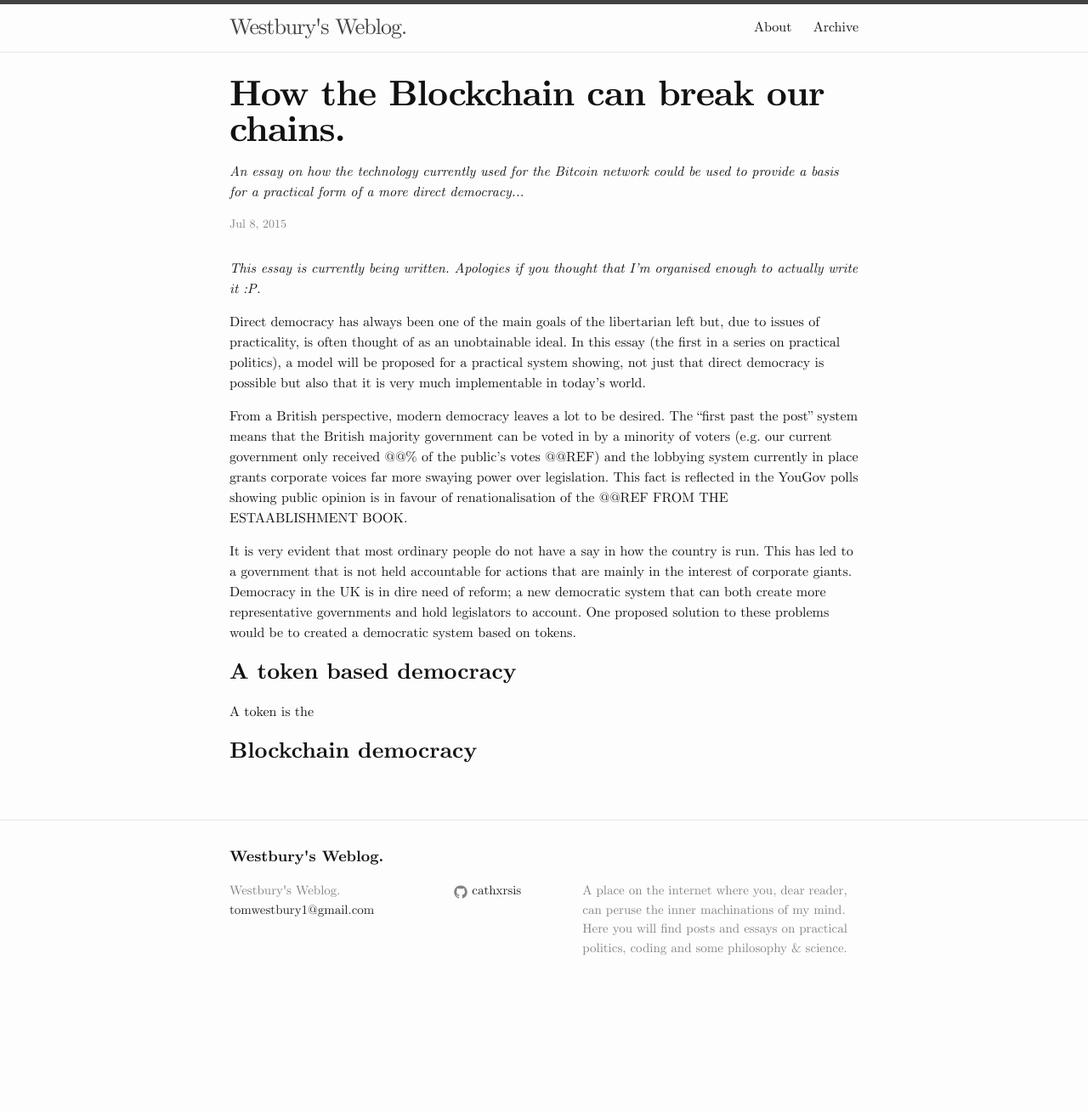
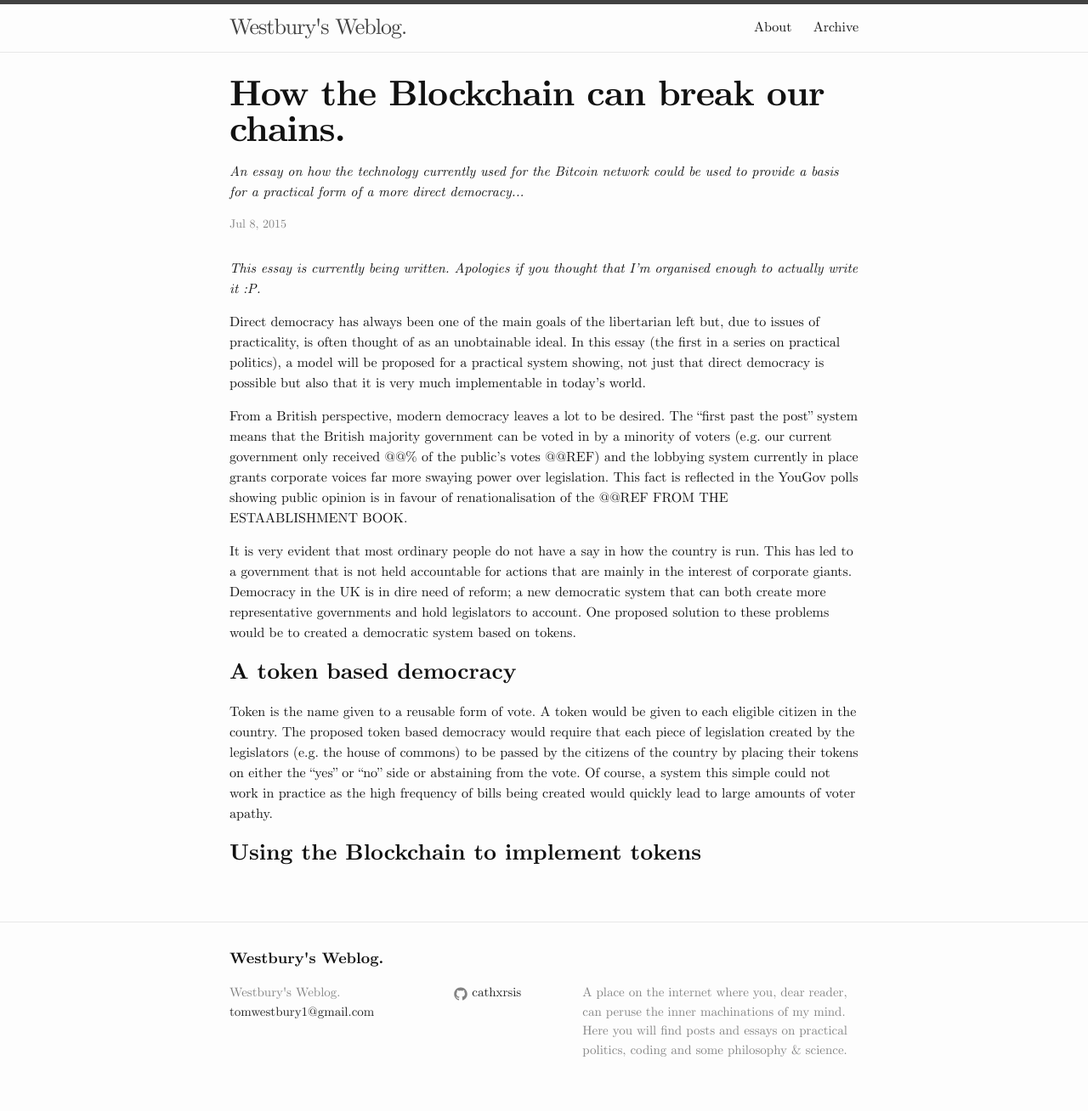
Before and after one commit to cathxrsis/cathxrsis.github.io, a Jekyll site: the page built from _posts/2015-07-08-bitcoin-democracy.md, in a window 1280 px wide. Shown: the whole page at 85% size. Built offline with Jekyll 4.4.1, drawn with Linux system fonts in a browser that asks for light colours; before the commit the page ends 1188 px from its top, so only the background shows below that.

Commit message:
wrote some more article, some housekeeping

```diff
--- a/_posts/2015-07-08-bitcoin-democracy.md
+++ b/_posts/2015-07-08-bitcoin-democracy.md
@@ -21,6 +21,6 @@
 
 ### A token based democracy
 
-A token is the
+Token is the name given to a reusable form of vote. A token would be given to each eligible citizen in the country.  The proposed token based democracy would require that each piece of legislation created by the legislators (e.g. the house of commons) to be passed by the citizens of the country by placing their tokens on either the "yes" or "no" side or abstaining from the vote. Of course, a system this simple could not work in practice as the high frequency of bills being created would quickly lead to large amounts of voter apathy.
 
-### Blockchain democracy
+### Using the Blockchain to implement tokens
```
